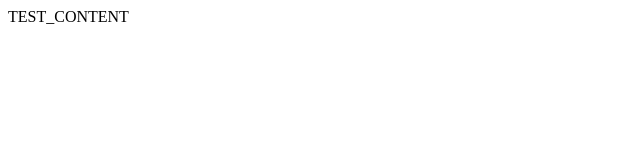
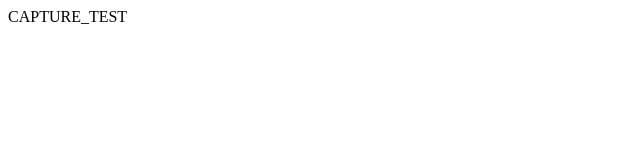
Before and after one commit to Leeday-devs/lf-renovations-mockups, a plain HTML site: page index.html in a window 1280 px wide. Shown: the full height of the page, 0-640 px from the left. Drawn offline with Linux system fonts and the light colour scheme.

Commit message:
Change TEST_CONTENT to CAPTURE_TEST in index.html

```diff
--- a/index.html
+++ b/index.html
@@ -1 +1 @@
-<html><body>TEST_CONTENT</body></html>
+<html><body>CAPTURE_TEST</body></html>
```
